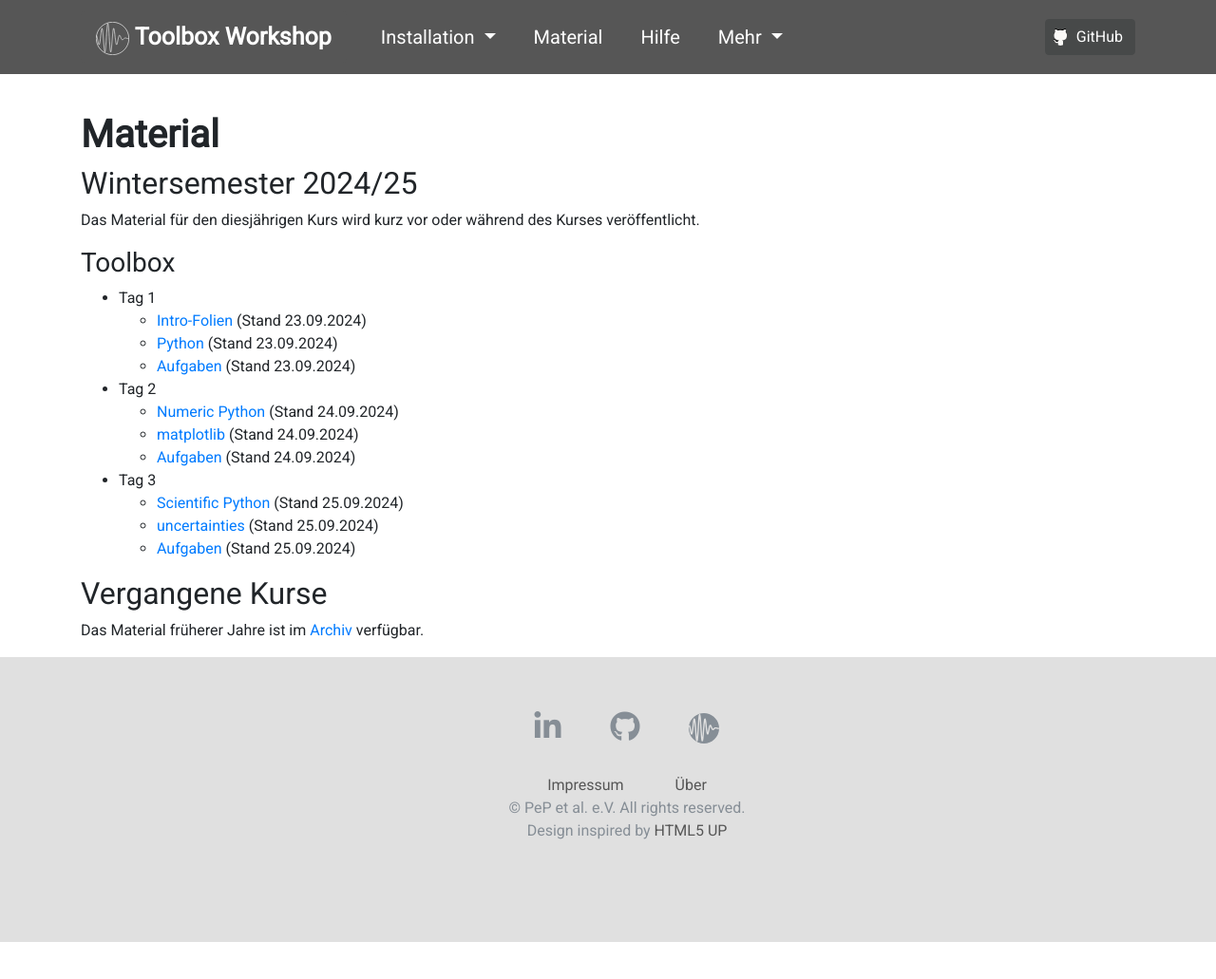
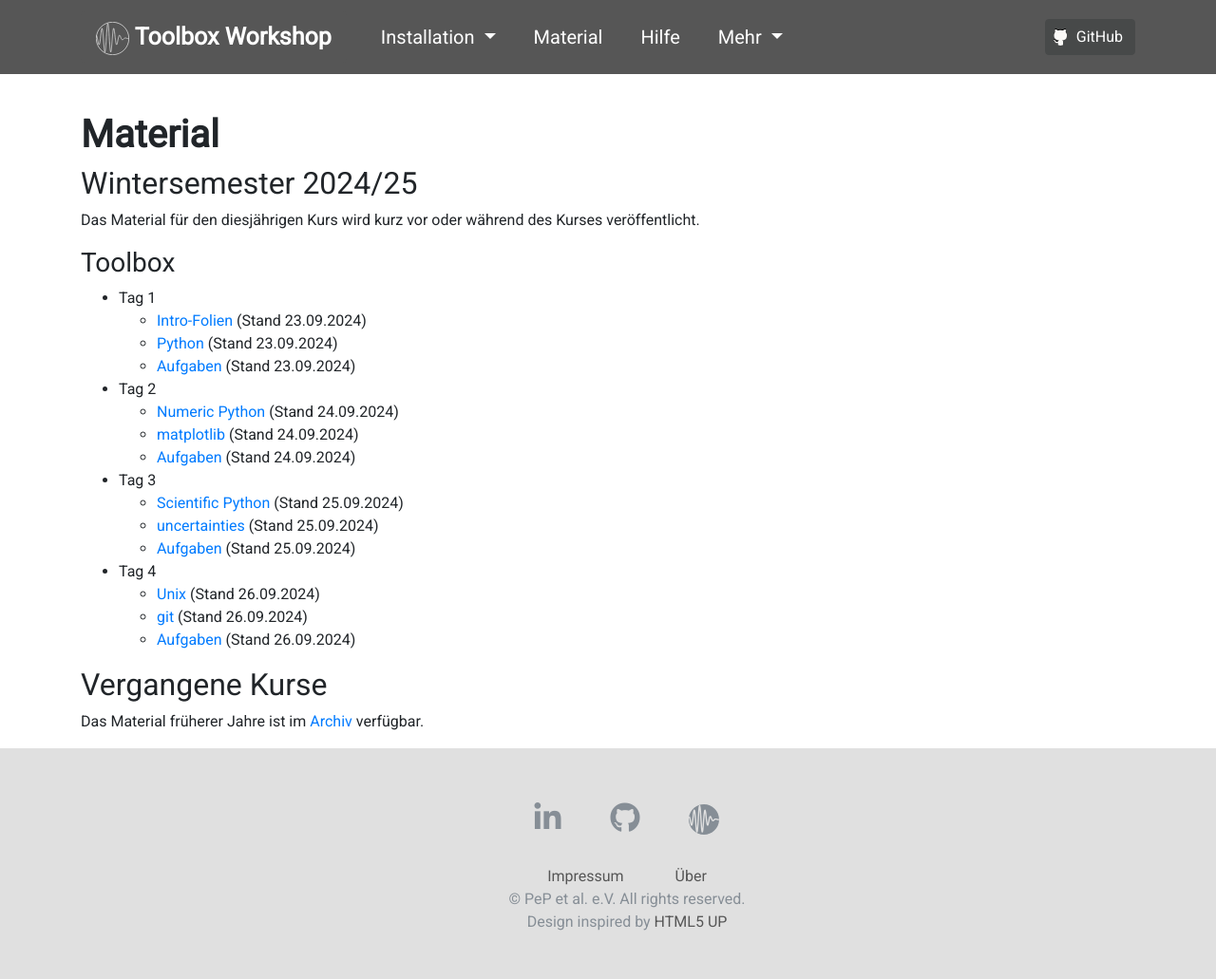
Before and after one commit to pep-dortmund/homepage-toolbox, a Jekyll site: the page built from notes.md, in a window 1280 px wide and 1088 px high. Shown: the top 1031 px of the window at 95% size. Built offline with Jekyll 4.4.1, drawn with Linux system fonts in a browser that asks for light colours; nearby versions of some CDN libraries.

Commit message:
2024 material day 4

```diff
--- a/notes.md
+++ b/notes.md
@@ -24,14 +24,14 @@
     - [Scientific Python](/files/archive/current/scientific-python.html){:target="_blank"} (Stand 25.09.2024)
     - [uncertainties](/files/archive/current/uncertainties.html){:target="_blank"} (Stand 25.09.2024)
     - [Aufgaben](/files/archive/current/exercises-toolbox-3.zip) (Stand 25.09.2024)
+- Tag 4
+    - [Unix](/files/archive/current/unix.pdf){:target="_blank"} (Stand 26.09.2024)
+    - [git](/files/archive/current/git.pdf){:target="_blank"} (Stand 26.09.2024)
+    - [Aufgaben](/files/archive/current/exercises-toolbox-4.zip) (Stand 26.09.2024)
 
 <!--
-- Tag 4
-    - [Unix](/files/archive/current/unix.pdf){:target="_blank"} (Stand 28.09.2024)
-    - [Make](/files/archive/current/make.pdf){:target="_blank"} (Stand 28.09.2024)
-    - [Aufgaben](/files/archive/current/exercises-toolbox-4.zip) (Stand 28.09.2024)
-- Tag 5
-    - [git](/files/archive/current/git.pdf){:target="_blank"} (Stand 29.09.2024)
+- Tag 9
+    - [make](/files/archive/current/make.pdf){:target="_blank"} (Stand 29.09.2024)
     - [Aufgaben](/files/archive/current/exercises-toolbox-5.zip) (Stand 29.09.2024)
 
 ### LaTeX
```
Also changed, not shown: archive.md (+5 -5 lines), 3 other files.
